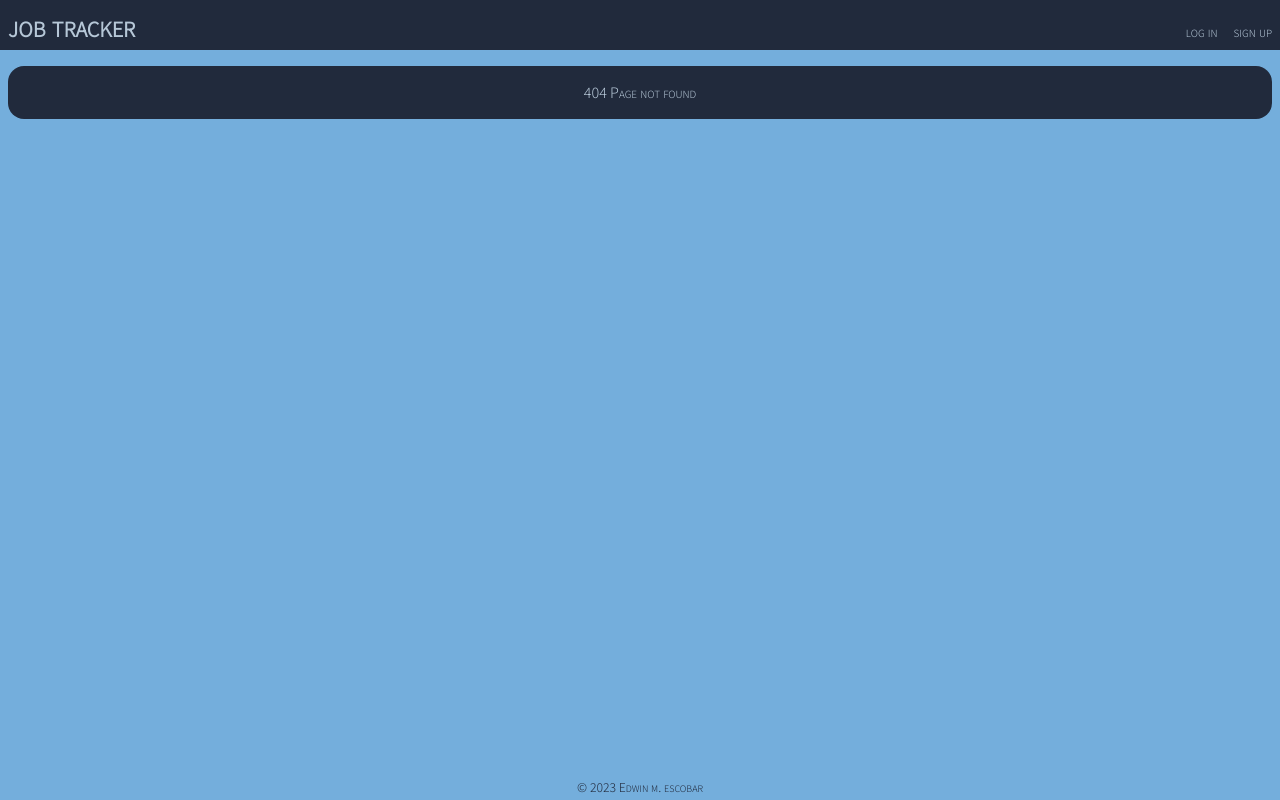
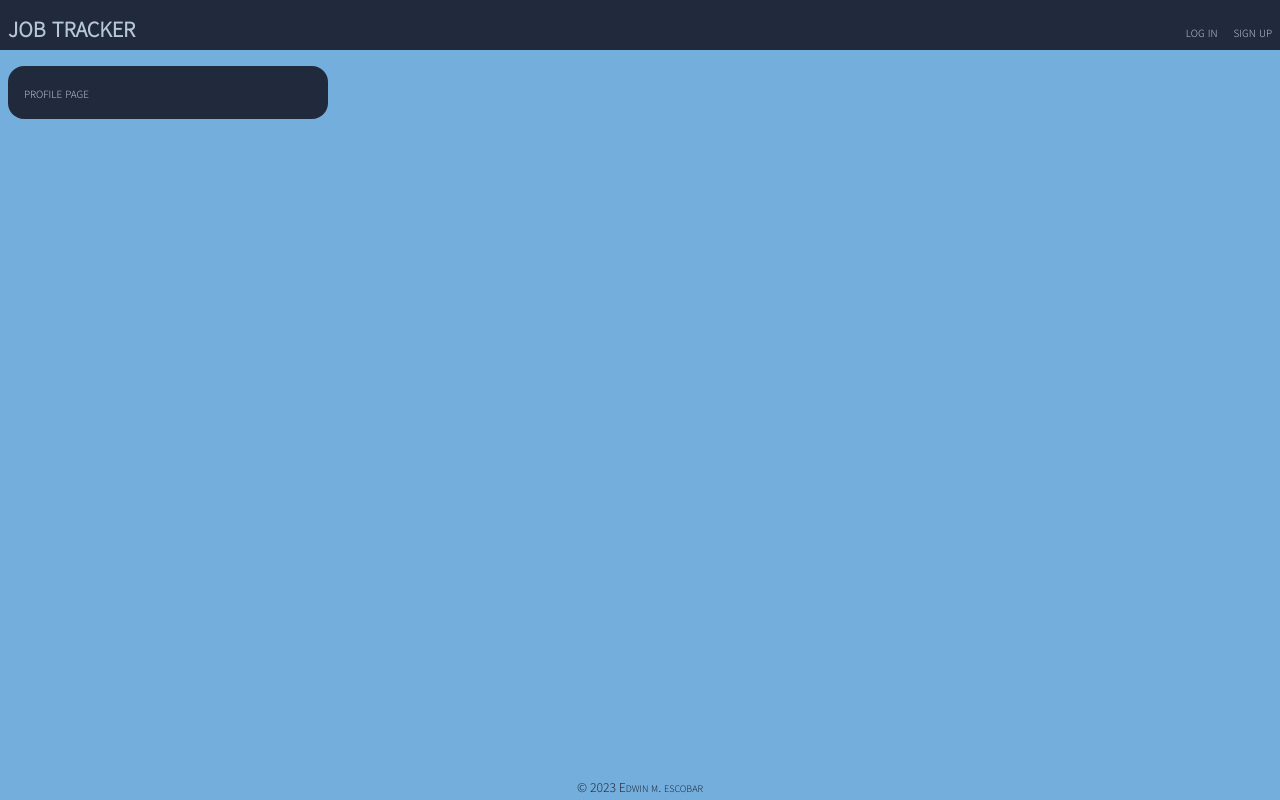
Before and after one commit to escowin/job-tracker, a React (Create React App) app in the folder client/: page /profile in a window 1280 px wide. Before the commit this address had no page. Built offline with nearby package versions, Linux system fonts and the light colour scheme.

Commit message:
set up profile page & corresponding nav link

```diff
--- a/client/src/App.js
+++ b/client/src/App.js
@@ -10,6 +10,7 @@ import Login from "./pages/Login";
 import Signup from "./pages/Signup";
 import Job from "./pages/Job";
 import Page404 from "./pages/Page404";
+import Profile from "./pages/Profile";
 
 // mobile display
 import AddJob from "./pages/AddJob";
@@ -63,6 +64,7 @@ function App() {
               <Route path="/signup" element={<Signup />} />
               <Route path="/job/:id" element={<Job />} />
               <Route path="/add-job" element={<AddJob />} />
+              <Route path="/profile" element={<Profile />} />
               <Route path="*" element={<Page404 />} />
             </Routes>
           </main>
--- a/client/src/components/Header.js
+++ b/client/src/components/Header.js
@@ -2,7 +2,7 @@ import { Link } from "react-router-dom";
 import Auth from "../utils/auth";
 
 function Header() {
-  const navLinks = [{ name: "add job", path: "add-job", class: "hide-m" }];
+  const navLinks = [{ name: "add job", path: "add-job", class: "hide-m" }, {name: "profile", path: "profile", class: ""}];
 
   const logout = (e) => {
     e.preventDefault();
--- /dev/null
+++ b/client/src/pages/Profile.js
@@ -0,0 +1,5 @@
+function Profile() {
+    return <section>profile page</section>
+}
+
+export default Profile
```
